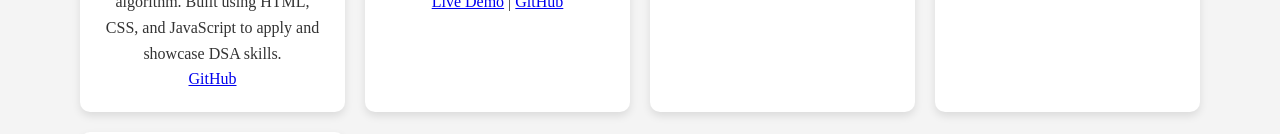
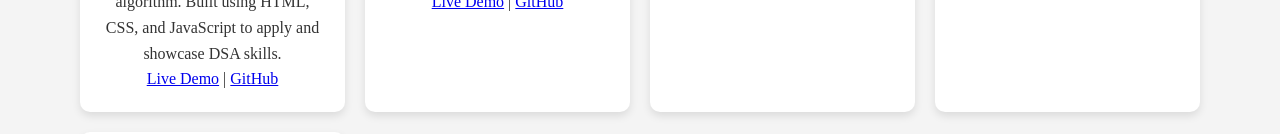
Before and after one commit to Shyam-jee/Portfolio-Website, a plain HTML site: page index.html in a window 1280 px wide. Shown: the part 1793-1927 px from the top of the page. Drawn offline with Linux system fonts and the light colour scheme.

Commit message:
Update index.html

```diff
--- a/index.html
+++ b/index.html
@@ -59,6 +59,7 @@
                 <img src="assets/sudoku.png" alt="Sudoku Solver & Game">
                 <h3>Sudoku Solver & Game</h3>
                 <p>A fully functional and responsive Sudoku game with a built-in solver using the backtracking algorithm. Built using HTML, CSS, and JavaScript to apply and showcase DSA skills.</p>
+                <a href="https://shyam-jee.github.io/Sudoku-Solver-Game/" target="_blank">Live Demo</a> |
                 <a href="https://github.com/shyam-jee/Sudoku-Solver-Game" target="_blank">GitHub</a>
             </div>
 
```
